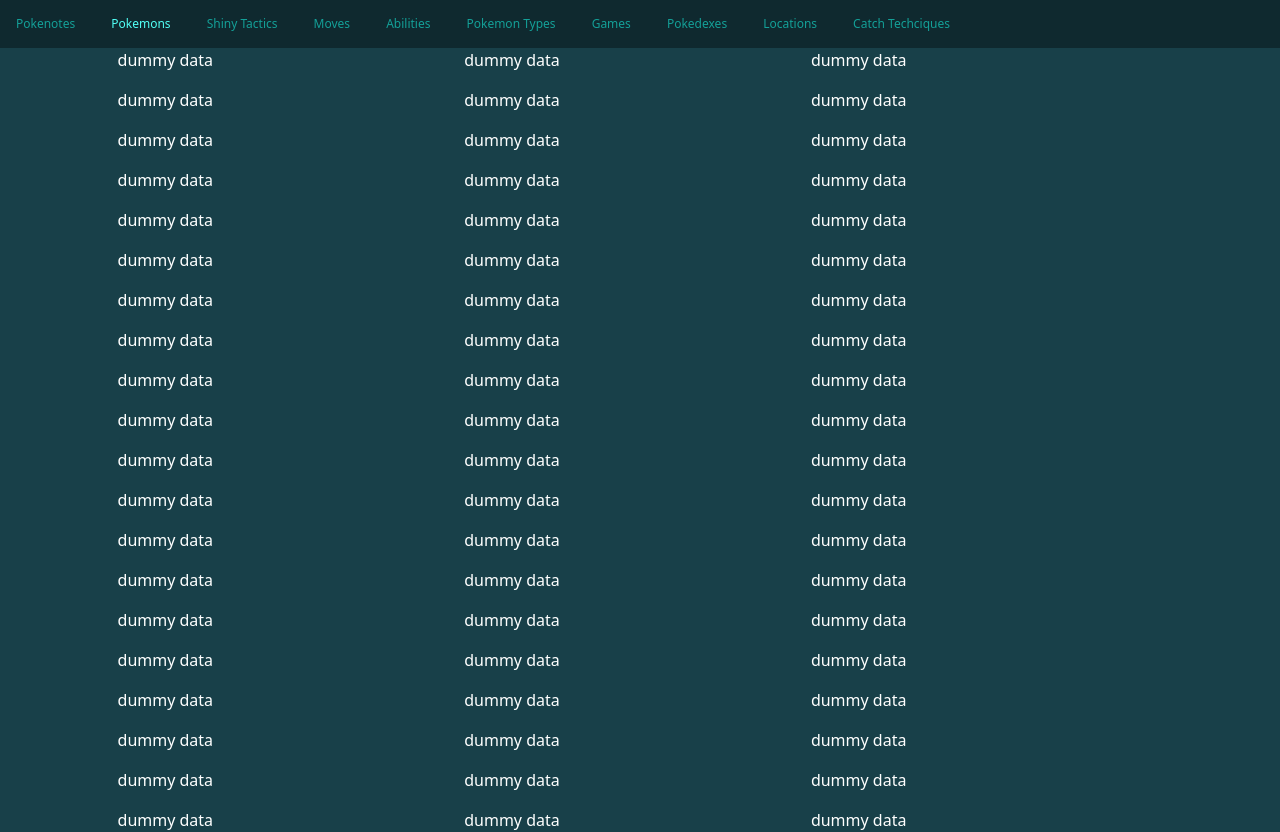
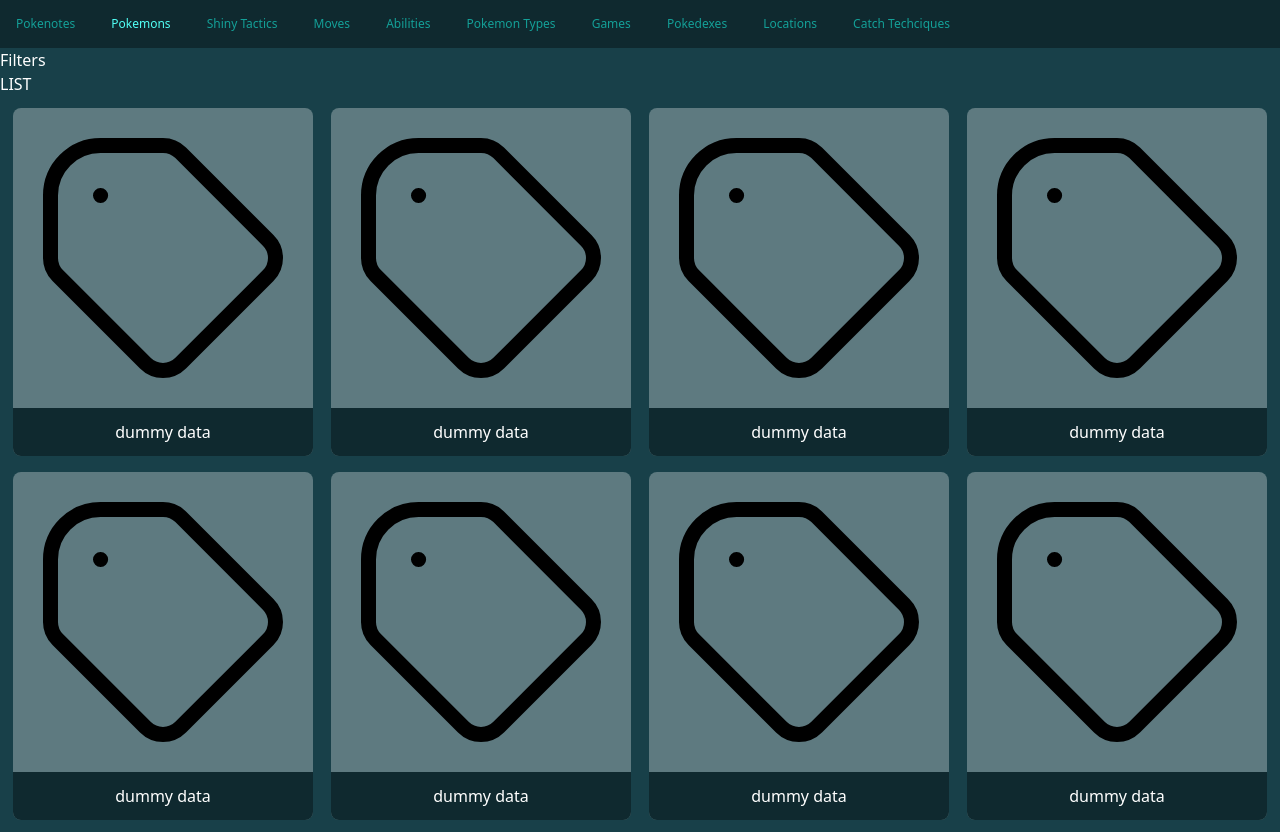
Before and after one commit to DavePlayer/Pokenotes, a React (Vite) app in the folder front-end/: page /pokemons in a window 1280 px wide. Shown: the top 832 px of the page. Built offline with nearby package versions, Linux system fonts and the light colour scheme.

Commit message:
added basic list of elements to display on pages

```diff
--- a/front-end/package.json
+++ b/front-end/package.json
@@ -8,7 +8,7 @@
     "preview": "vite preview"
   },
   "dependencies": {
-    "@heroicons/react": "^2.0.12",
+    "@heroicons/react": "^1.0.6",
     "react": "^18.0.0",
     "react-dom": "^18.0.0",
     "react-router-dom": "^6.4.2"
--- a/front-end/src/components/Elementals/ElementalList.tsx
+++ b/front-end/src/components/Elementals/ElementalList.tsx
@@ -1,29 +1,29 @@
 import { useEffect, useState } from "react";
+import { TagIcon } from "@heroicons/react/outline";
 
 interface IListElement {
   name: String;
-    image?: String
+  image?: String;
 }
 
-
-
-export const ElementalList = () => {
-    const [list, setList] = useState<Array<IListElement>>([])
+export const ElementalList: React.FC<{ tableName: String }> = ({ tableName }) => {
+  const [list, setList] = useState<Array<IListElement>>([]);
   useEffect(() => {
     for (let i = 0; i < 50; i++) {
-            setList(prev => prev = [...prev, { name: "dummy data" }])
+      setList((prev) => (prev = [...prev, { name: "dummy data" }]));
     }
-    }, [])
+  }, []);
 
   return (
     <>
       <section className="elemental-list">
-                {
-                    list.map((element: IListElement) => (
-                        <article className="elemental-list-element">{element.name}</article>
-                    ))
-                }
+        {list.map((element: IListElement, i: number) => (
+          <article key={i} className="elemental-list-element">
+            {element.image != undefined ? <img src={element.image as string} alt="img" /> : <TagIcon />}
+            <section className="p-3 bg-default-darkest text-white">{element.name}</section>
+          </article>
+        ))}
       </section>
     </>
-    )
-}
+  );
+};
--- /dev/null
+++ b/front-end/src/components/Elementals/ElementsPages.tsx
@@ -0,0 +1,12 @@
+import React from "react";
+import { ElementalList } from "./ElementalList";
+
+export const ElementalPages: React.FC<{ children: React.ReactNode }> = ({ children }) => {
+  return (
+    <>
+      <section>LIST</section>
+      <section>{children}</section>
+      <section>LIST</section>
+    </>
+  );
+};
--- a/front-end/src/components/Elementals/ElementsReductionList.tsx
+++ /dev/null
@@ -1,7 +0,0 @@
-
-
-export const ElementalList = () => {
-    return (
-       <>Reduction List</>
-    )
-}
--- a/front-end/src/components/Elementals/TopFilters.tsx
+++ b/front-end/src/components/Elementals/TopFilters.tsx
@@ -1,7 +1,3 @@
-
-
-export const ElementalList = () => {
-    return (
-       <>Filters</>
-    )
-}
+export const TopFilters = () => {
+  return <>Filters</>;
+};
--- a/front-end/src/components/Header.tsx
+++ b/front-end/src/components/Header.tsx
@@ -20,16 +20,20 @@
 
 export const Header = () => {
   const location = useLocation();
-  console.log(location)
+  console.log(location);
 
   return (
     <header className="w-full min-h-[2rem] p-[0.75rem] bg-default-darkest">
       <ul className="text-xs w-3/4 flex justify-between">
-        {routes.map((route) => (
+        {routes.map((route, i) => (
           <>
             {/* PENIS - zaznaczenie używanej ścieżki */}
-            <Link className="header-hover" to={`${route.pathRoute}`}>
-              <li className={location.pathname.replace("/","") == route.pathRoute.replace("/","") ? "route-selected" : ""}>
+            <Link key={i} className="header-hover" to={`${route.pathRoute}`}>
+              <li
+                className={
+                  location.pathname.replace("/", "") == route.pathRoute.replace("/", "") ? "route-selected" : ""
+                }
+              >
                 {route.pathName}
               </li>
             </Link>
--- a/front-end/src/components/pokemons/Pokemons.tsx
+++ b/front-end/src/components/pokemons/Pokemons.tsx
@@ -1,5 +1,14 @@
 import { ElementalList } from "../Elementals/ElementalList";
+import { ElementalPages } from "../Elementals/ElementsPages";
+import { TopFilters } from "../Elementals/TopFilters";
 
 export const Pokemons = () => {
-  return (<><ElementalList /></>);
+  return (
+    <>
+      <TopFilters />
+      <ElementalPages>
+        <ElementalList tableName="pokemons" />
+      </ElementalPages>
+    </>
+  );
 };
--- a/front-end/src/index.css
+++ b/front-end/src/index.css
@@ -23,9 +23,12 @@
 }
 
 .elemental-list {
-  @apply w-4/5 grid grid-cols-4 xl:grid-cols-3 gap-4 content-center place-items-center
+  @apply w-full p-3 grid grid-cols-1 md:grid-cols-2  lg:grid-cols-3 xl:grid-cols-4 gap-4 content-center place-items-center m-auto;
 }
 
 .elemental-list-element {
-  @apply align-middle
+  @apply align-middle overflow-hidden w-fit text-center rounded-lg text-black bg-[rgba(255,255,255,0.3)];
 }
+.elemental-list-element svg {
+  @apply stroke-[1.2px] w-full;
+}
```
Also changed, not shown: 1 other file (tests, documents, lock files or other folders). Lines whose indentation alone changed are shown as unchanged.
